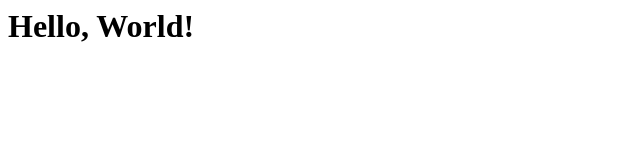
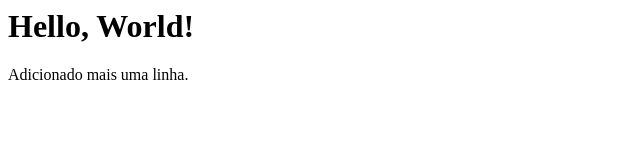
Before and after one commit to cicerosnt/cicerosantos.github.io, a plain HTML site: page index.html in a window 1280 px wide. Shown: the whole page, without its empty margins (0-640 px from the left). Drawn offline with Linux system fonts and the light colour scheme.

Commit message:
Adicionando um linha como Span

```diff
--- a/index.html
+++ b/index.html
@@ -4,6 +4,6 @@
   </head>
   <body>
     <h1>Hello, World!</h1>
-    <!-- This is an unwanted but committed change -->
+    <span>Adicionado mais uma linha.</span>
   </body>
 </html>
```
